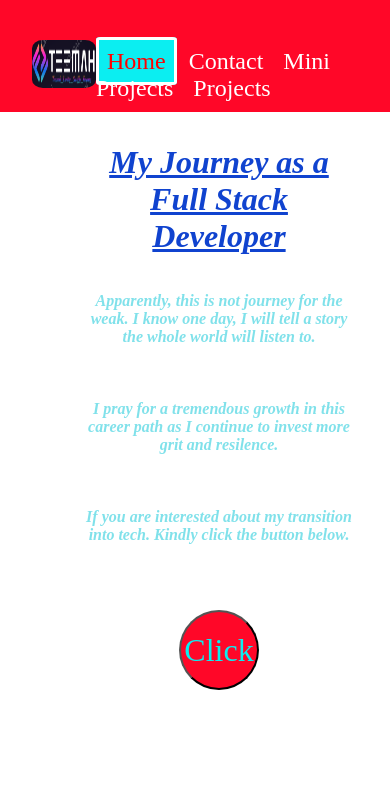
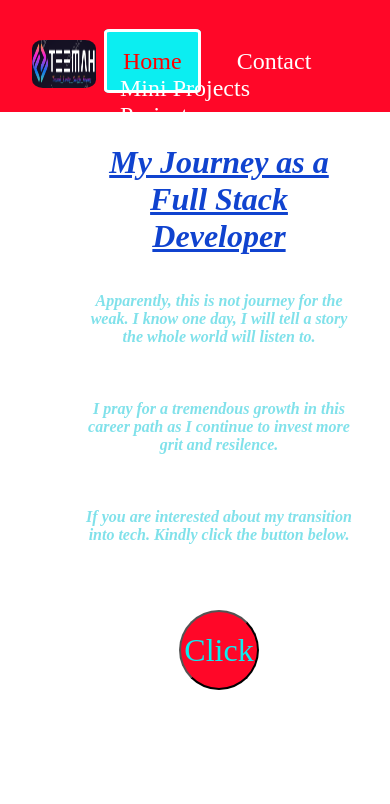
Before and after one commit to TeemahLwittySwiffyFwarry/Oluwayemisi_Portfolio, a plain HTML site: page index.html in a window 390 px wide. Shown: the top 804 px of the page. Drawn offline with Linux system fonts and the light colour scheme.

Commit message:
more on media query

```diff
--- a/style.css
+++ b/style.css
@@ -204,7 +204,14 @@ body{
     }
 
     .fpl{
-        padding: 0.5rem;
+        padding: 1rem;
+        margin: 0.5rem;
+    }
+
+    .fpl1{
+        padding: 1rem;
+        margin: 0.5rem;
+
     }
 
     .bdy{
```
